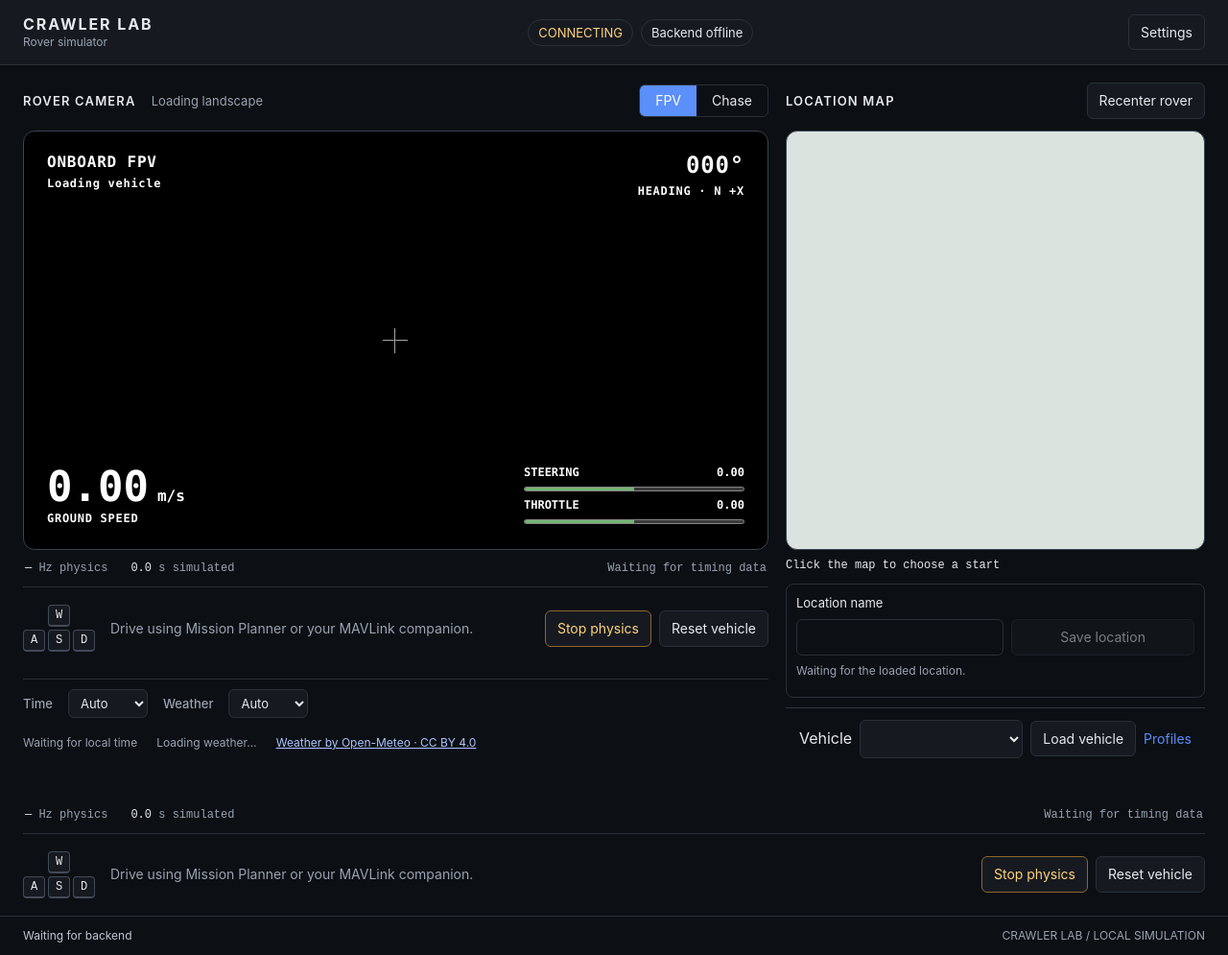
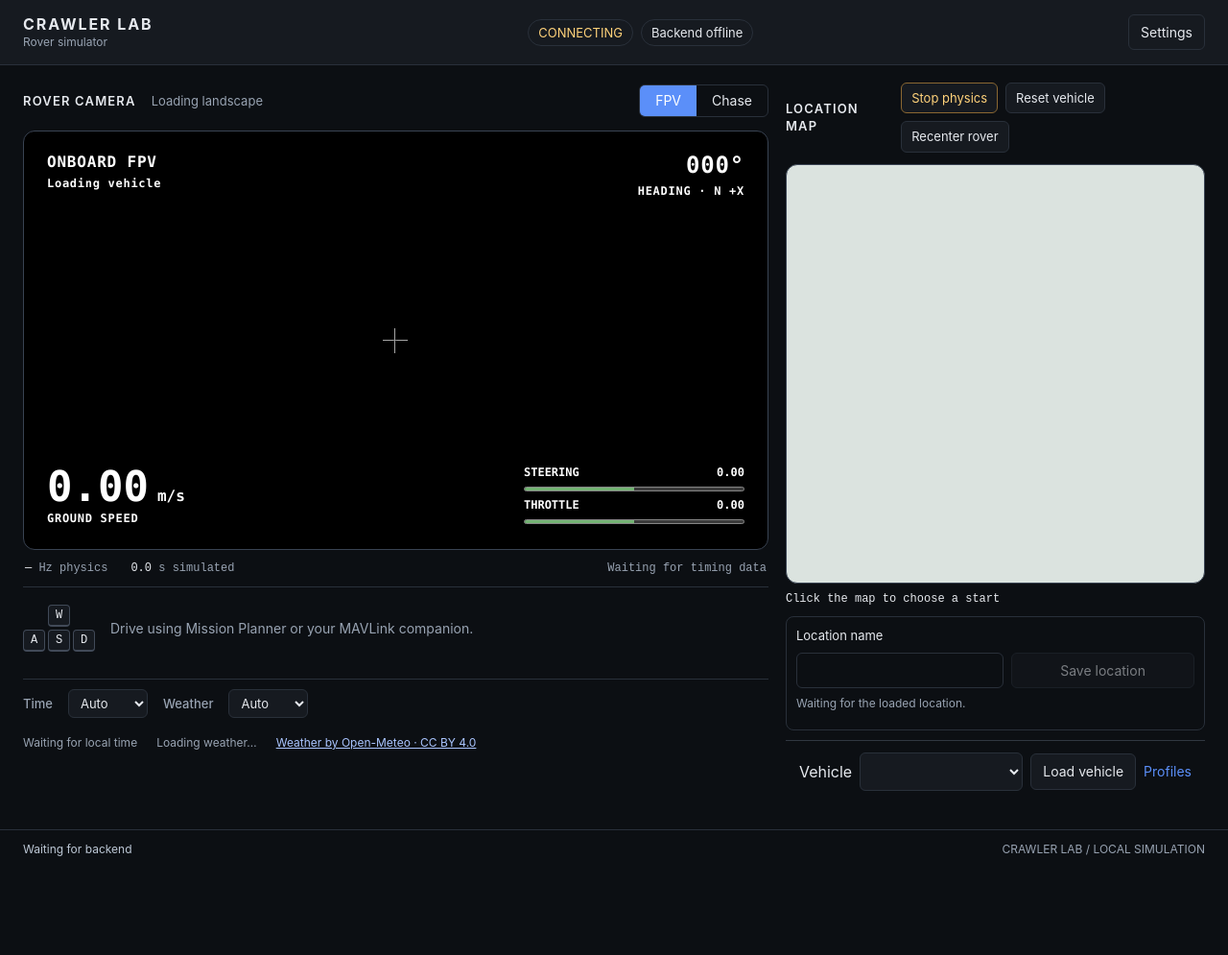
Before and after one commit to Akceptor/rover-sim, a website: page web/index.html in a window 1280 px wide. Shown: the whole page at 96% size. After the commit the page ends 906 px from the top, so only its background shows below. Drawn offline with nearby package versions, Linux system fonts and the light colour scheme.

Commit message:
Move physics and reset vehicle buttons before recenter rover in map header

```diff
--- a/web/index.html
+++ b/web/index.html
@@ -39,7 +39,6 @@
   <div class="timing"><span><b id="rate">—</b> Hz physics</span><span><b id="time">0.0</b> s simulated</span><span id="diagnostics">Waiting for timing data</span></div>
   <section class="controls" aria-label="Simulator controls">
     <div class="drive-help"><div id="keyLegend" aria-hidden="true"><kbd>W</kbd><span><kbd>A</kbd><kbd>S</kbd><kbd>D</kbd></span></div><p id="help">Drive using Mission Planner or your MAVLink companion.</p></div>
-    <div class="actions"><button id="run">Stop physics</button><button id="reset">Reset vehicle</button></div>
   </section>
   <div class="environment-controls" aria-label="Time and weather controls">
     <label for="timeMode">Time</label>
@@ -75,7 +74,14 @@
   </section>
   </div>
   <aside class="map-panel" aria-label="Location map panel">
-    <div class="viewbar map-heading"><span class="view-title">LOCATION MAP</span><button id="recenterMap" type="button">Recenter rover</button></div>
+    <div class="viewbar map-heading">
+      <span class="view-title">LOCATION MAP</span>
+      <div class="actions">
+        <button id="run">Stop physics</button>
+        <button id="reset">Reset vehicle</button>
+        <button id="recenterMap" type="button">Recenter rover</button>
+      </div>
+    </div>
     <div id="locationMap" tabindex="0" aria-label="Location map. Click to choose a starting position."></div>
     <p id="mapCoordinates" class="map-coordinates">Click the map to choose a start</p>
     <p id="mapSelectionHint" class="map-hint"></p>
@@ -103,11 +109,6 @@
   <div class="terrain-attribution"><span id="osmStatus" role="status"></span> <button id="retryOsm" type="button" hidden>Retry OSM</button> <button id="configureOsm" type="button" hidden>Configure OSM</button></div>
   <p id="osmAttribution" class="terrain-attribution" hidden><a href="https://www.openstreetmap.org/copyright" target="_blank" rel="noopener noreferrer">© OpenStreetMap contributors</a> · ODbL</p>
   <p id="terrainAttribution" class="terrain-attribution"></p>
-  <div class="timing"><span><b id="rate">—</b> Hz physics</span><span><b id="time">0.0</b> s simulated</span><span id="diagnostics">Waiting for timing data</span></div>
-  <section class="controls" aria-label="Simulator controls">
-    <div class="drive-help"><div id="keyLegend" aria-hidden="true"><kbd>W</kbd><span><kbd>A</kbd><kbd>S</kbd><kbd>D</kbd></span></div><p id="help">Drive using Mission Planner or your MAVLink companion.</p></div>
-    <div class="actions"><button id="run">Stop physics</button><button id="reset">Reset vehicle</button></div>
-  </section>
 </main>
 <footer><span id="status">Waiting for backend</span><span class="muted">CRAWLER LAB / LOCAL SIMULATION</span></footer>
 <dialog id="settingsDialog" aria-labelledby="settingsTitle">
--- a/web/style.css
+++ b/web/style.css
@@ -182,7 +182,9 @@ button:disabled{opacity:.5;cursor:default}
 .camera-panel,.map-panel{min-width:0}
 .view-stage .viewbar{min-height:38px}
 .view-stage #viewport{width:100%;min-width:0;height:auto;min-height:0;max-height:none;aspect-ratio:16/9}
-.map-heading{min-height:33px}
+.map-heading{min-height:38px}
+.map-heading .actions{display:flex;align-items:center;gap:8px;flex-direction:row;flex-wrap:wrap}
+.map-heading .actions button{padding:6px 10px;font-size:.8125rem}
 #locationMap{width:100%;aspect-ratio:1;background:#dbe3df;border:1px solid #394352;border-radius:12px;isolation:isolate;font:12px/1.4 -apple-system,BlinkMacSystemFont,"Segoe UI",sans-serif}
 #locationMap.can-pick{cursor:crosshair}
 .map-coordinates,.map-hint{font-size:.75rem;color:var(--muted);margin:8px 0;overflow-wrap:anywhere}
```
